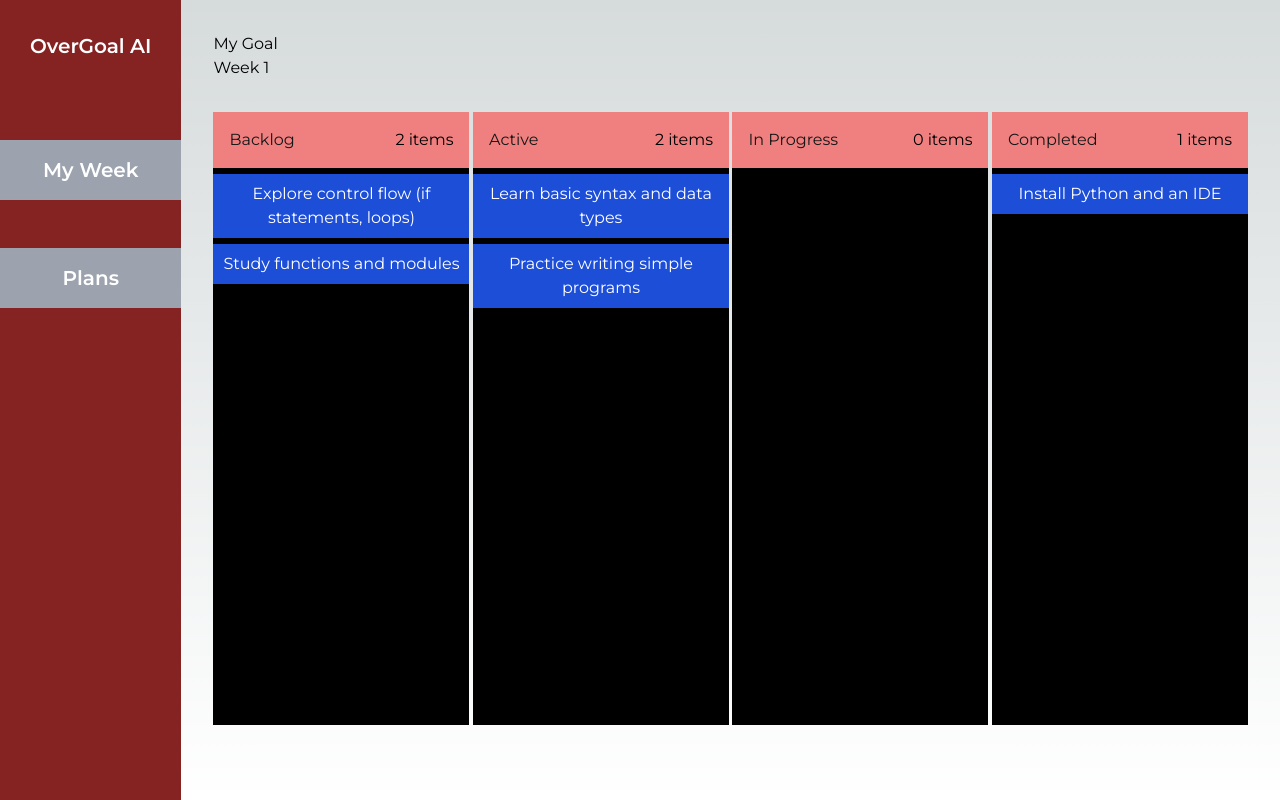
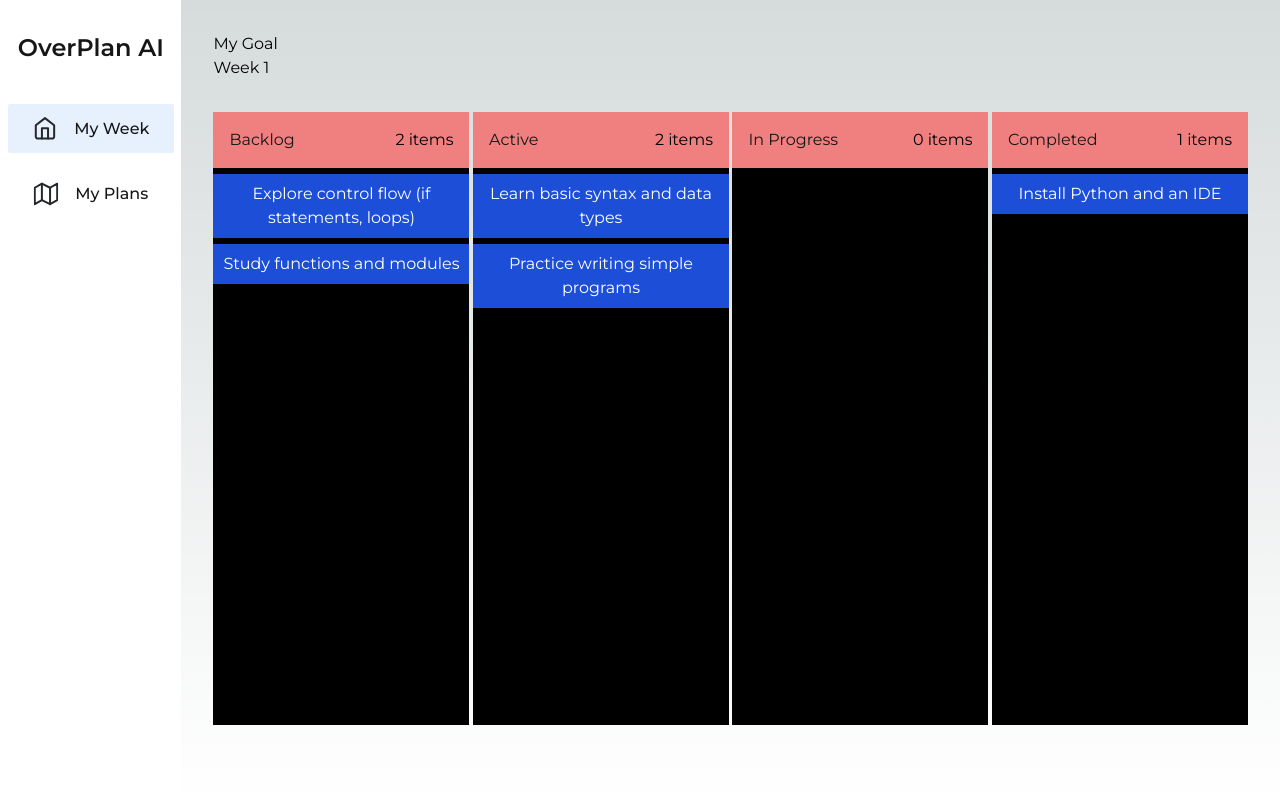
Before and after one commit to AlejandroALopez/overplan, a Next.js app: page /dashboard/week in a window 1280 px wide. Built offline with nearby package versions, Linux system fonts and the light colour scheme.

Commit message:
styled navigation

```diff
--- a/src/components/navigation.tsx
+++ b/src/components/navigation.tsx
@@ -1,20 +1,25 @@
 import Link from "next/link";
+import Image from "next/image";
+import Home from "../../public/icons/home.svg";
+import Map from "../../public/icons/map.svg";
 
 export default function Navigation() {
 
-  const app_name: string = "OverGoal AI";
+  const app_name: string = "OverPlan AI";
 
   return (
-    <div className="flex flex-col gap-8 m-0 w-1/6 py-8 bg-[#852222] text-center min-h-full">
+    <div className="flex flex-col gap-8 m-0 w-1/6 py-8 bg-white text-center min-h-full">
       <div className="flex text-center justify-center">
-        <p className="text-xl text-white font-semibold">{app_name}</p>
+        <p className="text-2xl font-semibold">{app_name}</p>
       </div>
-      <div className="flex flex-col gap-12 my-12">
-        <div className="flex flex-row items-center justify-center py-4 bg-gray-400">
-          <p className="text-xl text-white font-semibold">My Week</p>
+      <div className="flex flex-col items-center gap-4 mt-2">
+        <div className="flex flex-row items-center justify-center gap-4 w-11/12 py-3 bg-primary bg-opacity-10 rounded-sm">
+          <Image src={Home} alt="my weeks icon" />
+          <p className="font-medium">My Week</p>
         </div>
-        <div className="flex flex-row items-center justify-center py-4 bg-gray-400">
-          <p className="text-xl text-white font-semibold">Plans</p>
+        <div className="flex flex-row items-center justify-center gap-4 w-11/12 py-3 bg-white rounded-sm">
+          <Image src={Map} alt="my plans icon" />
+          <p className="font-medium">My Plans</p>
         </div>
       </div>
     </div>
```
Also changed, not shown: public/icons/home.svg (added), public/icons/map.svg (added).
